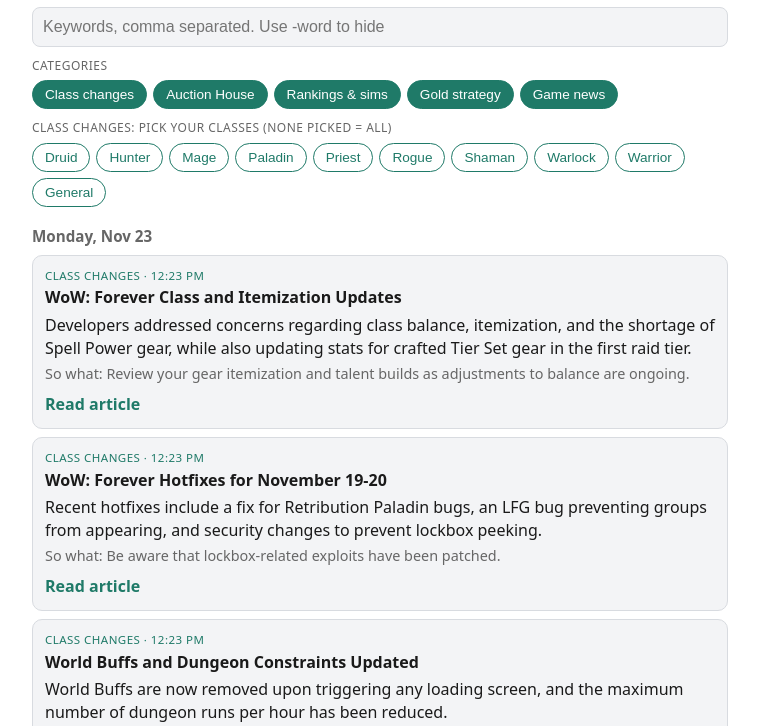
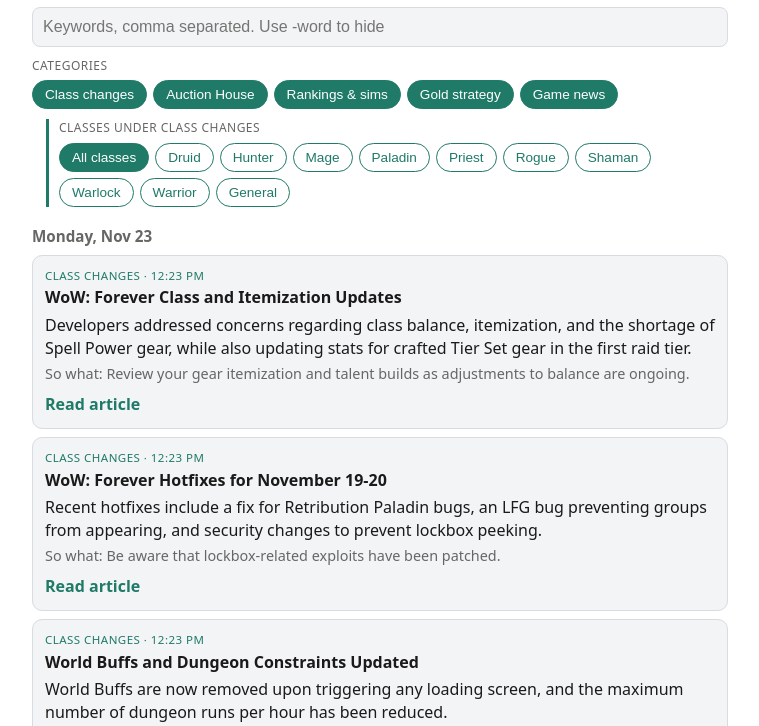
Before and after one commit to datis87/wow-brief, a plain HTML site: page docs/index.html in a window 1280 px wide. Shown: the part 73-799 px from the top of the page, without its empty margins (260-1019 px from the left). Drawn offline with Linux system fonts and the light colour scheme.

Commit message:
Update index.html

```diff
--- a/docs/index.html
+++ b/docs/index.html
@@ -12,6 +12,7 @@ h1{font-size:1.3rem;margin:4px 0}
 input{width:100%;padding:10px;border:1px solid var(--bd);border-radius:8px;background:var(--card);color:var(--fg);font-size:1rem}
 .lbl{color:var(--mut);font-size:.75rem;margin-top:10px;text-transform:uppercase;letter-spacing:.04em}
 .chips{display:flex;flex-wrap:wrap;gap:6px;margin:6px 0}
+.child{margin-left:14px;padding-left:10px;border-left:3px solid var(--acc)}
 .chip{border:1px solid var(--acc);color:var(--acc);background:transparent;border-radius:16px;padding:6px 12px;font-size:.85rem;cursor:pointer}
 .chip.on{background:var(--acc);color:var(--bg)}
 h2{font-size:.95rem;color:var(--mut);margin:18px 0 6px}
@@ -27,8 +28,10 @@ a.btn{display:inline-block;margin-top:8px;color:var(--acc);font-weight:600;text-
 <input id="q" placeholder="Keywords, comma separated. Use -word to hide" autocomplete="off">
 <div class="lbl">Categories</div>
 <div class="chips" id="chips"></div>
-<div class="lbl">Class changes: pick your classes (none picked = all)</div>
+<div id="classbox" class="child">
+<div class="lbl">Classes under Class changes</div>
 <div class="chips" id="cchips"></div>
+</div>
 <div id="list"></div>
 <script>
 const CATS={class_changes:"Class changes",auction_house:"Auction House",rankings_sims:"Rankings & sims",strategy:"Gold strategy",game_news:"Game news"};
@@ -42,7 +45,10 @@ function chips(){
  const box=$("chips");box.textContent="";
  for(const k in CATS){const b=el("button","chip"+(off.has(k)?"":" on"),CATS[k]);
   b.onclick=()=>{off.has(k)?off.delete(k):off.add(k);save();chips();render()};box.appendChild(b)}
+ $("classbox").style.display=off.has("class_changes")?"none":"block";
  const cb=$("cchips");cb.textContent="";
+ const all=el("button","chip"+(cls.size?"":" on"),"All classes");
+ all.onclick=()=>{cls.clear();save();chips();render()};cb.appendChild(all);
  for(const c of CLS){const b=el("button","chip"+(cls.has(c)?" on":""),c);
   b.onclick=()=>{cls.has(c)?cls.delete(c):cls.add(c);save();chips();render()};cb.appendChild(b)}}
 function match(e){
```
